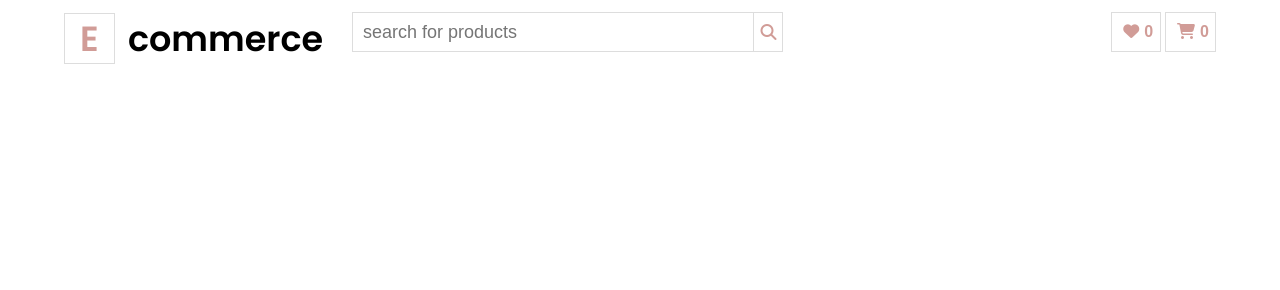
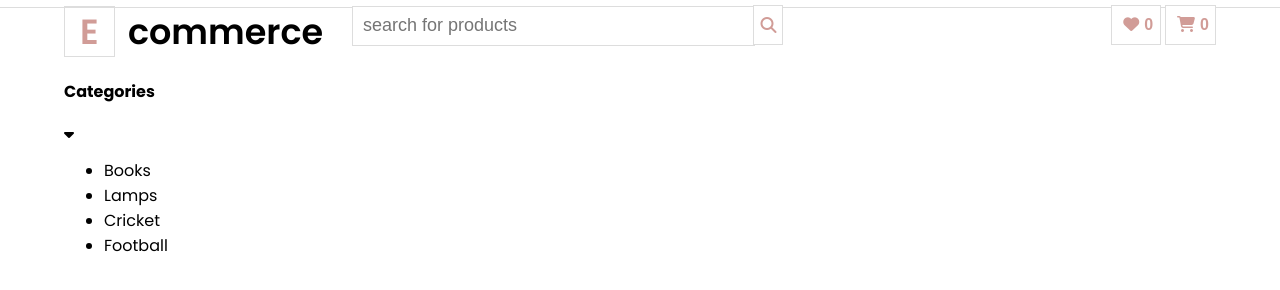
Before and after one commit to abdulqadircp/e-commerce-website, a plain HTML site: page index.html in a window 1280 px wide. Drawn offline with Linux system fonts and the light colour scheme.

Commit message:
created category list html

```diff
--- a/index.html
+++ b/index.html
@@ -19,7 +19,10 @@
     <div class="wrapper">
         <div class="header">
             <div class="logo  arrange-left wid-25">
-                <h1><span>E</span> <span>commerce</span></h1>
+                <h1>
+                    <span>E</span>
+                    <span>commerce</span>
+                </h1>
             </div>
             <div class="search-product arrange-left wid-50">
                 <input type="text" placeholder="search for products">
@@ -35,8 +38,30 @@
                 </button>
             </div>
         </div>
-        <div></div>
     </div>
+
+
+    <div class="full-wrapper">
+        <div class="wrapper next-row">
+            <div class="banner-area arrange-left wid-25 ">
+                <div class="list-header">
+                    <h4>Categories</h4>
+                    <span>
+                        <i class="fa-solid fa-caret-down"></i>
+                    </span>
+                </div>
+                <ul>
+                    <li><a href=""></a>Books</li>
+                    <li><a href=""></a>Lamps</li>
+                    <li><a href=""></a>Cricket</li>
+                    <li><a href=""></a>Football</li>
+
+                </ul>
+
+            </div>
+        </div>
+    </div>
+
 </body>
 
 </html>
--- a/style.css
+++ b/style.css
@@ -1,5 +1,6 @@
 .header {
-    margin-top: 1%;
+    margin-top: 5px;
+    height: 2px;
 }
 
 .logo h1 {
@@ -49,3 +50,12 @@
 .selected-product {
     text-align: right;
 }
+
+.full-wrapper{
+  border-top: 1px solid #ddd;
+
+}
+
+.next-row{
+    clear:both;
+}
```
